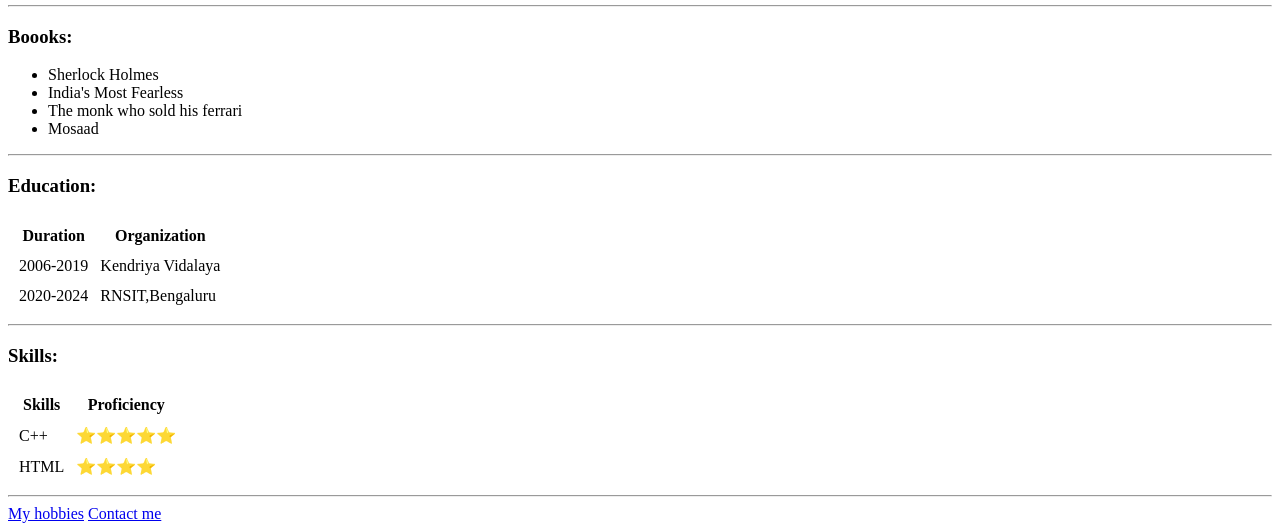
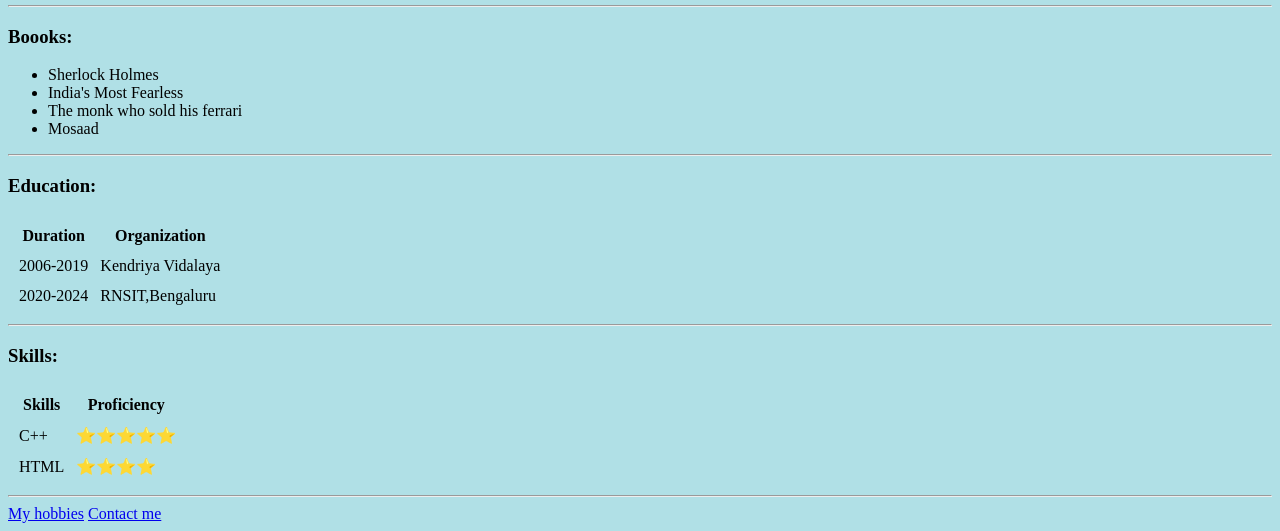
Before and after one commit to xvisierra/cv, a plain HTML site: page index.html in a window 1280 px wide. Shown: the part 409-940 px from the top of the page. Drawn offline with Linux system fonts and the light colour scheme.

Commit message:
Update index.html

```diff
--- a/index.html
+++ b/index.html
@@ -3,8 +3,11 @@
 <head>
     <meta charset="utf-8">
     <meta name="viewport" content="width=device-width, initial-scale=1">
-
-        <title>Sameer</title>
+    <style>
+        body{
+            background-color: powderblue;
+    </style>
+    <title>Sameer</title></head>
 <body>
     <table cellspacing="20">
         <tr>
```
